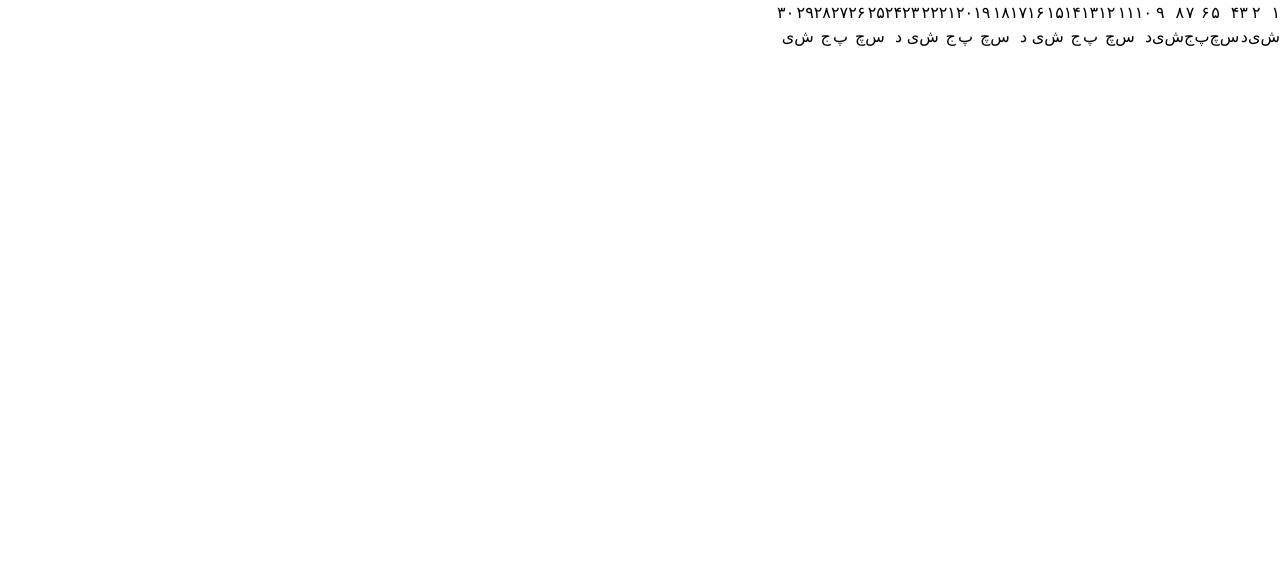
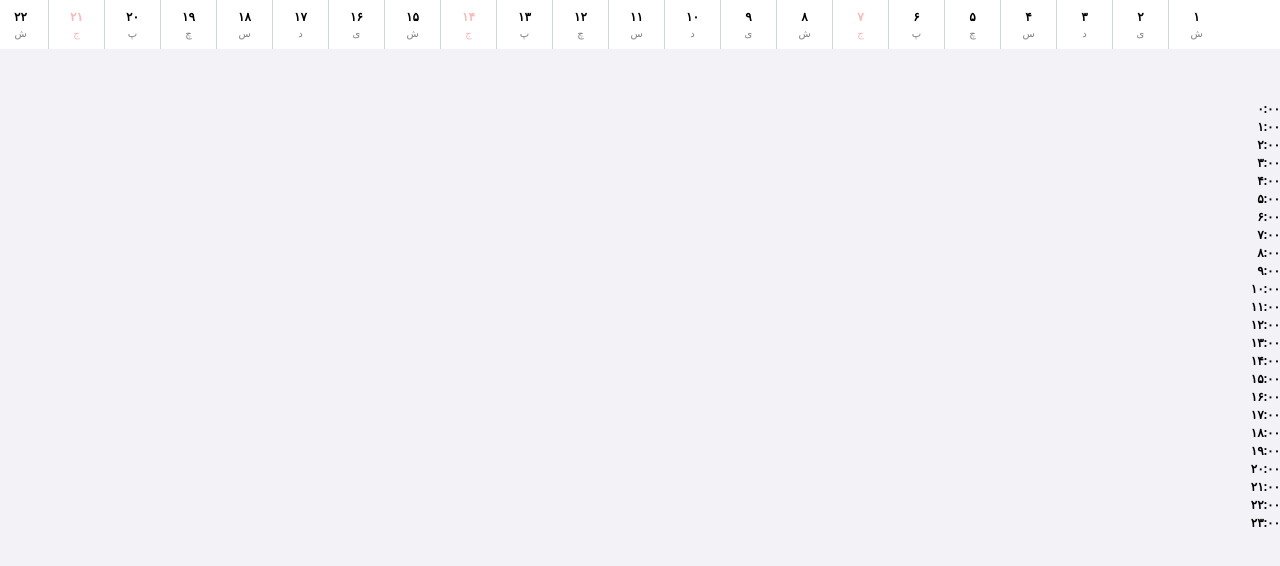
Before and after one commit to amirsafaricg/dope-calendar, a Vue app: page / in a window 1280 px wide. Shown: the top 566 px of the page. Built offline with nearby package versions, Linux system fonts and the light colour scheme.

Commit message:
added more stylings

```diff
--- a/src/assets/css/calendar.css
+++ b/src/assets/css/calendar.css
@@ -1,39 +1,46 @@
 .dope-calendar-grid {
-  /* Main Colors */
-  --dc-bg: #ffffff;
-  --dc-text-color: #111827;
-  --dc-border-color: #e5e7eb;
+  /* Grid */
+    --dc-font-family: system-ui, -apple-system, BlinkMacSystemFont, 'Segoe UI', Roboto,
+    'Helvetica Neue', Arial, 'Noto Sans', sans-serif;
+  font-family: var(--dc-font-family);
+  --dc-bg: #f3f3f7;
+  --dc-border-color: #d1d6db;
+  --dc-border-width: 0.5px;
+  --dc-day-container-width: 56px;
+  --dc-day-cell-width: 40px;
 
-  /* Header (Month/Year) */
-  --dc-header-text-color: #111827;
-  --dc-header-arrow-color: #9ca3af;
+  /* Day Number */
+  --dc-day-number-color: black;
+  --dc-day-number-font-size: 12px;
+  --dc-day-number-font-weight: 700;
 
-  /* Weekday Names */
-  --dc-weekday-text-color: #6b7280;
+  /* Day Name */
+  --dc-day-name-color: rgba(0, 0, 0, 0.5);
+  --dc-day-name-font-size: 10px;
+  --dc-day-name-font-weight: 400;
 
-  /* Day Numbers */
-  --dc-day-text-color: #374151;
-  --dc-day-hover-bg: #f3f4f6;
-  --dc-day-today-bg: #fecaca;
-  --dc-day-today-text-color: #b91c1c;
-  --dc-day-selected-bg: #ef4444;
-  --dc-day-selected-text-color: #ffffff;
-  --dc-day-out-of-month-text-color: #9ca3af;
+  /* Hour Text */
+  --dc-hour-text-color: rgba(0, 0, 0, 0.5);
+
+  /* Weekend */
+  --dc-weekend-day-color: rgba(248, 113, 113, 0.5); /* red-400 with 50% opacity */
 }
 
-/* Example of how a user could create a dark theme */
+/* Dark theme styles */
 [data-theme='dark'] .dope-calendar-grid {
-  --dc-bg: #1f2937;
-  --dc-text-color: #f9fafb;
-  --dc-border-color: #4b5563;
-  --dc-header-text-color: #f9fafb;
-  --dc-header-arrow-color: #9ca3af;
-  --dc-weekday-text-color: #d1d5db;
-  --dc-day-text-color: #d1d5db;
-  --dc-day-hover-bg: #374151;
-  --dc-day-today-bg: #991b1b;
-  --dc-day-today-text-color: #fecaca;
-  --dc-day-selected-bg: #b91c1c;
-  --dc-day-selected-text-color: #ffffff;
-  --dc-day-out-of-month-text-color: #6b7280;
+  /* Grid */
+  --dc-bg: #141519;
+  --dc-border-color: rgba(209, 214, 219, 0.35); /* #D1D6DB with 35% opacity */
+
+  /* Day Number */
+  --dc-day-number-color: white;
+
+  /* Day Name */
+  --dc-day-name-color: rgba(255, 255, 255, 0.5);
+
+  /* Hour Text */
+  --dc-hour-text-color: rgba(255, 255, 255, 0.5);
+
+  /* Weekend */
+  --dc-weekend-day-color: rgba(250, 225, 229, 0.5); /* #FAE1E5 with 50% opacity */
 }
--- a/src/components/CalendarGrid.vue
+++ b/src/components/CalendarGrid.vue
@@ -1,9 +1,41 @@
 <template>
-  <div :dir="direction" ref="calendar" class="w-full overflow-auto dope-calendar-grid h-full">
-    <div class="w-full flex items-center">
-      <div v-for="(day, index) in monthDays" :key="index">
-        <div>{{ day.day }}</div>
-        <div>{{ getDayTitle(day.weekDay) }}</div>
+  <div :dir="direction" ref="calendar" class="calendar-wrapper dope-calendar-grid">
+    <div class="calendar-header">
+      <div :style="{ width: 'var(--dc-day-container-width)', flexShrink: 0 }"></div>
+      <div v-for="(day, index) in monthDays" :key="index" class="day-cell" :style="{
+        width: 'var(--dc-day-container-width)',
+        borderLeft: 'var(--dc-border-width) solid var(--dc-border-color)'
+      }">
+        <div class="day-number" :style="{
+          color: isWeekend(day.weekDay)
+            ? 'var(--dc-weekend-day-color)'
+            : 'var(--dc-day-number-color)',
+          fontSize: 'var(--dc-day-number-font-size)',
+          fontWeight: 'var(--dc-day-number-font-weight)'
+        }">
+          {{ day.day }}
+        </div>
+        <div class="day-name" :style="{
+          color: isWeekend(day.weekDay)
+            ? 'var(--dc-weekend-day-color)'
+            : 'var(--dc-day-name-color)',
+          fontSize: 'var(--dc-day-name-font-size)',
+          fontWeight: 'var(--dc-day-name-font-weight)'
+        }">
+          {{ getDayTitle(day.weekDay) }}
+        </div>
+      </div>
+    </div>
+    <div class="calendar-body">
+      <div class="grid-content" :style="{ backgroundColor: 'var(--dc-bg)' }"></div>
+    </div>
+    <div class="hours-column" :style="{ width: 'var(--dc-day-container-width)' }">
+      <div v-for="(hour, index) in dayHoursList" :key="index" class="hour-label" :style="{
+        color: 'var(--dc-day-number-color)',
+        fontSize: 'var(--dc-day-number-font-size)',
+        fontWeight: 'var(--dc-day-number-font-weight)'
+      }">
+        {{ hour }}
       </div>
     </div>
   </div>
@@ -29,8 +61,17 @@ export default defineComponent({
       default: () => new Date(),
     },
     days: {
-      type: Number,
+      type: [Number, String] as PropType<number | 'auto'>,
       default: 'auto',
+      validator: (value: unknown) => {
+        if (typeof value === 'string') {
+          return value === 'auto'
+        }
+        if (typeof value === 'number') {
+          return Number.isInteger(value)
+        }
+        return false
+      },
     },
     lang: {
       type: String as PropType<'en' | 'fa'>,
@@ -53,13 +94,26 @@ export default defineComponent({
       throw new Error('Exactly one of "georgian" or "jalaali" props must be true.')
     }
 
-    const weekdays = ['sunday', 'monday', 'tuesday', 'wednesday', 'thursday', 'friday', 'saturday']
+    const weekdays = [
+      'sunday',
+      'monday',
+      'tuesday',
+      'wednesday',
+      'thursday',
+      'friday',
+      'saturday',
+    ] as const
+
 
     const toPersianNum = (n: number | string) =>
-      String(n).replace(/\d/g, (d) => '۰۱۲۳۴۵۶۷۸۹'[parseInt(d)])
+      String(n).replace(/\d/g, (d) => '۰۱۲۳۴۵۶۷۸۹'[parseInt(d)]!)
 
     const monthDays = computed(() => {
-      const days = []
+      type DayObject = {
+        day: number | string
+        weekDay: string
+      }
+      const days: DayObject[] = []
       if (props.georgian) {
         const year = props.date.getFullYear()
         const month = props.date.getMonth() // 0-indexed
@@ -69,7 +123,7 @@ export default defineComponent({
           const date = new Date(year, month, day)
           days.push({
             day: props.lang === 'fa' ? toPersianNum(day) : day,
-            weekDay: weekdays[date.getDay()],
+            weekDay: weekdays[date.getDay()]!,
           })
         }
       } else {
@@ -82,7 +136,7 @@ export default defineComponent({
           const date = new Date(gregorianDate.gy, gregorianDate.gm - 1, gregorianDate.gd)
           days.push({
             day: props.lang === 'fa' ? toPersianNum(day) : day,
-            weekDay: weekdays[date.getDay()],
+            weekDay: weekdays[date.getDay()]!,
           })
         }
       }
@@ -176,23 +230,29 @@ export default defineComponent({
 
     const dayHoursList = computed(() => {
       if (props.format === '24h') {
-        return Array.from({ length: 24 }, (_, i) => `${i}:00`)
+        return Array.from({ length: 24 }, (_, i) => {
+          const time = `${i}:00`
+          return props.lang === 'fa' ? toPersianNum(time) : time
+        })
       }
 
       if (props.format === 'ampm') {
         const hours = []
         for (let i = 0; i < 24; i++) {
           const hour = i % 12 === 0 ? 12 : i % 12
-          const period = i < 12 ? 'am' : 'pm'
-          hours.push(`${hour} ${period}`)
+          if (props.lang === 'fa') {
+            const period = i < 12 ? 'ق.ظ' : 'ب.ظ'
+            hours.push(`${toPersianNum(hour)} ${period}`)
+          } else {
+            const period = i < 12 ? 'am' : 'pm'
+            hours.push(`${hour} ${period}`)
+          }
         }
         return hours
       }
 
       if (props.format === 'keys') {
         if (props.lang === 'fa') {
-          const toPersianNum = (n: number) =>
-            n.toString().replace(/\d/g, (d) => '۰۱۲۳۴۵۶۷۸۹'[parseInt(d)])
           const faHours = []
           for (let i = 0; i < 24; i++) {
             let period = ''
@@ -233,10 +293,76 @@ export default defineComponent({
       getDayTitle,
       calendar,
       isWeekend,
+      dayHoursList,
     }
   },
 })
 </script>
 <style scoped>
 @import '@/assets/css/calendar.css';
+
+.calendar-wrapper {
+  width: 100%;
+  height: 100%;
+  display: flex;
+  flex-direction: column;
+  overflow: auto;
+  position: relative;
+}
+
+.calendar-header {
+  width: 100%;
+  display: flex;
+  align-items: center;
+  flex-shrink: 0;
+}
+
+.day-cell {
+  display: flex;
+  flex-direction: column;
+  align-items: center;
+  justify-content: center;
+  padding: 0.5rem;
+  min-width: 40px;
+  flex-shrink: 0;
+  /* p-2 */
+}
+
+.day-number {
+  /* Styles are applied via inline :style */
+}
+
+.day-name {
+  /* Styles are applied via inline :style */
+}
+
+.calendar-body {
+  width: 100%;
+  max-width: 100dvw;
+  flex: 1;
+  white-space: nowrap;
+  display: flex;
+}
+
+.hours-column {
+  flex-shrink: 0;
+  height: calc(100% - 50px);
+  min-width: 3.5rem;
+  position:  absolute;
+  bottom: 0px;
+  padding-top: 50px;
+  background-color: var(--dc-bg);
+  /* min-w-14 */
+}
+
+.hour-label {
+  /* Placeholder for hour label styling */
+}
+
+.grid-content {
+  flex: 1;
+  height: 100%;
+  background-color: rgb(248 113 113);
+  /* bg-red-400 */
+}
 </style>
--- a/vite.config.ts
+++ b/vite.config.ts
@@ -12,4 +12,7 @@ export default defineConfig({
       '@': fileURLToPath(new URL('./src', import.meta.url)),
     },
   },
+    server: {
+    port: 4173
+  }
 })
```
Also changed, not shown: src/assets/css/styles.css (+34 -0 lines).
